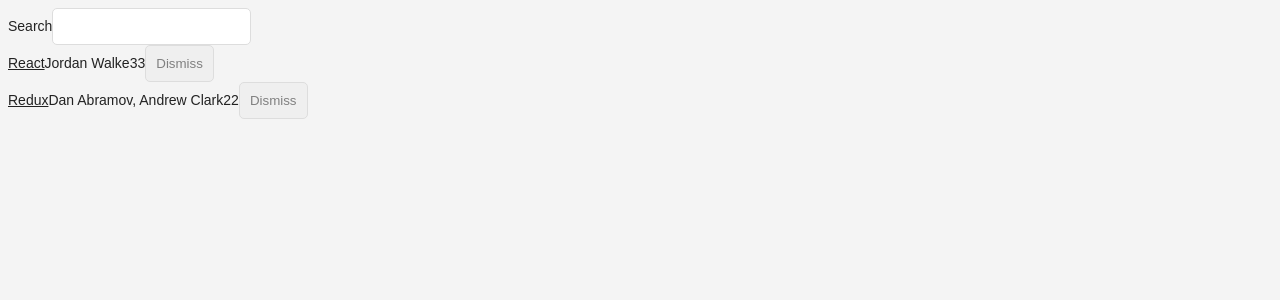
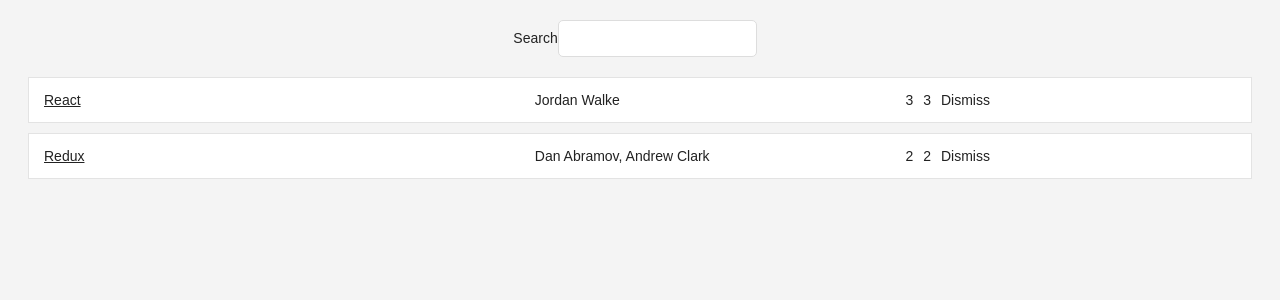
Before and after one commit to naaltunian/Hacker-News, a React (Create React App) app: page / in a window 1280 px wide. Shown: the top 300 px of the page. Built offline with nearby package versions, Linux system fonts and the light colour scheme.

Commit message:
add inline style to table component spans

```diff
--- a/src/App.js
+++ b/src/App.js
@@ -47,10 +47,12 @@
   render() {
     const {searchTerm, list} = this.state
     return (
-      <div>
-        <Search value={searchTerm} onChange={this.onSearchChange} >
-          Search
-        </Search>
+      <div className="page">
+        <div className="interactions">
+          <Search value={searchTerm} onChange={this.onSearchChange} >
+            Search
+          </Search>
+        </div>
         <Table list={list} pattern={searchTerm} onDismiss={this.onDismiss} />
       </div>
     );
--- a/src/Components/Table.js
+++ b/src/Components/Table.js
@@ -9,16 +9,16 @@
 
 const Table = ({list, pattern, onDismiss}) =>  {
   return (
-    <div>
+    <div className="table">
       {list.filter(isSearched(pattern)).map((item) => {
         return(
-          <div key={item.objectID}>
-            <span><a href={item.url}>{item.title}</a></span>
-            <span>{item.author}</span>
-            <span>{item.num_comments}</span>
-            <span>{item.num_comments}</span>
-            <span>
-              <Button onClick={() => onDismiss(item.objectID)} type="button">Dismiss</Button>
+          <div key={item.objectID} className="table-row">
+            <span style={{width: "40%"}}><a href={item.url}>{item.title}</a></span>
+            <span style={{width: "30%"}}>{item.author}</span>
+            <span style={{widht: "10%"}}>{item.num_comments}</span>
+            <span style={{widht: "10%"}}>{item.num_comments}</span>
+            <span style={{widht: "10%"}}>
+              <Button className="button-inline" onClick={() => onDismiss(item.objectID)} type="button">Dismiss</Button>
             </span>
           </div>
         )
```
